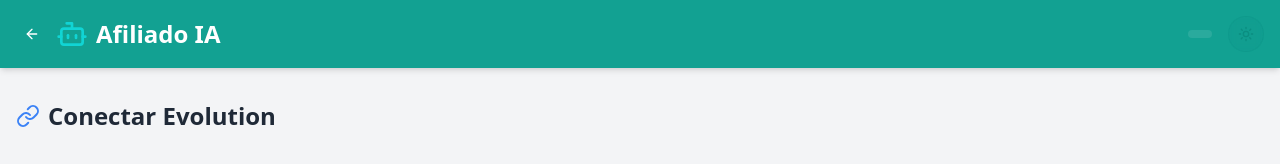
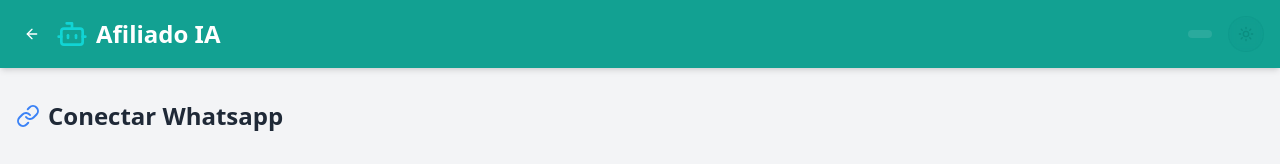
Before and after one commit to wegrowupsolutions/login-afiliado, a React (Vite) app: page /evolution in a window 1280 px wide. Shown: the top 164 px of the page. Built offline with nearby package versions, Linux system fonts and the light colour scheme.

Commit message:
Change title to "Conectar Whatsapp"
Update the title of the page from "Conectar Evolution" to "Conectar Whatsapp".

```diff
--- a/src/pages/Evolution.tsx
+++ b/src/pages/Evolution.tsx
@@ -316,7 +316,7 @@ const Evolution = () => {
         <div className="flex items-center justify-between mb-8">
           <h2 className="text-2xl font-bold flex items-center gap-2 text-gray-800 dark:text-white">
             <Link className="h-6 w-6 text-blue-500 dark:text-blue-400" />
-            Conectar Evolution
+            Conectar Whatsapp
           </h2>
         </div>
 
```
